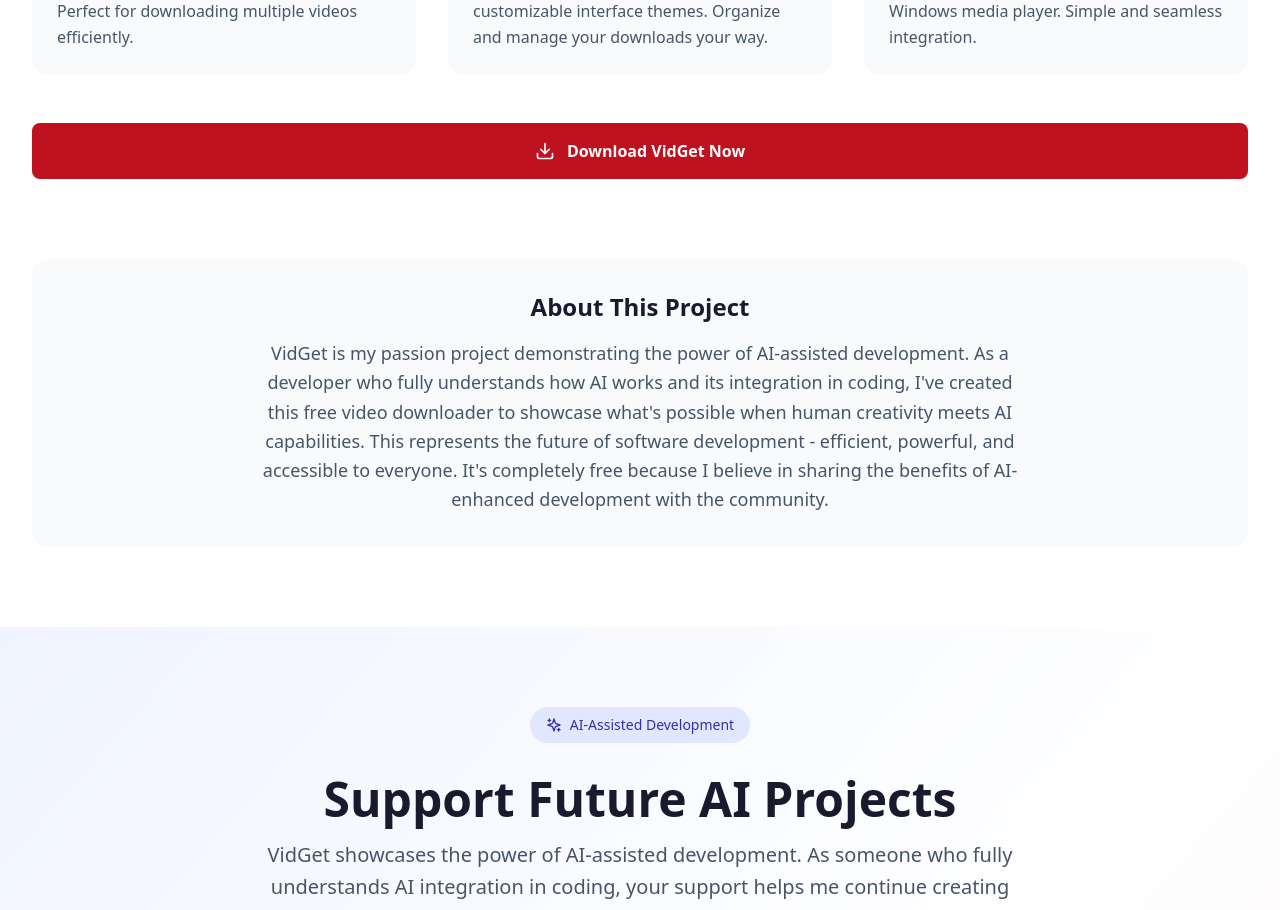
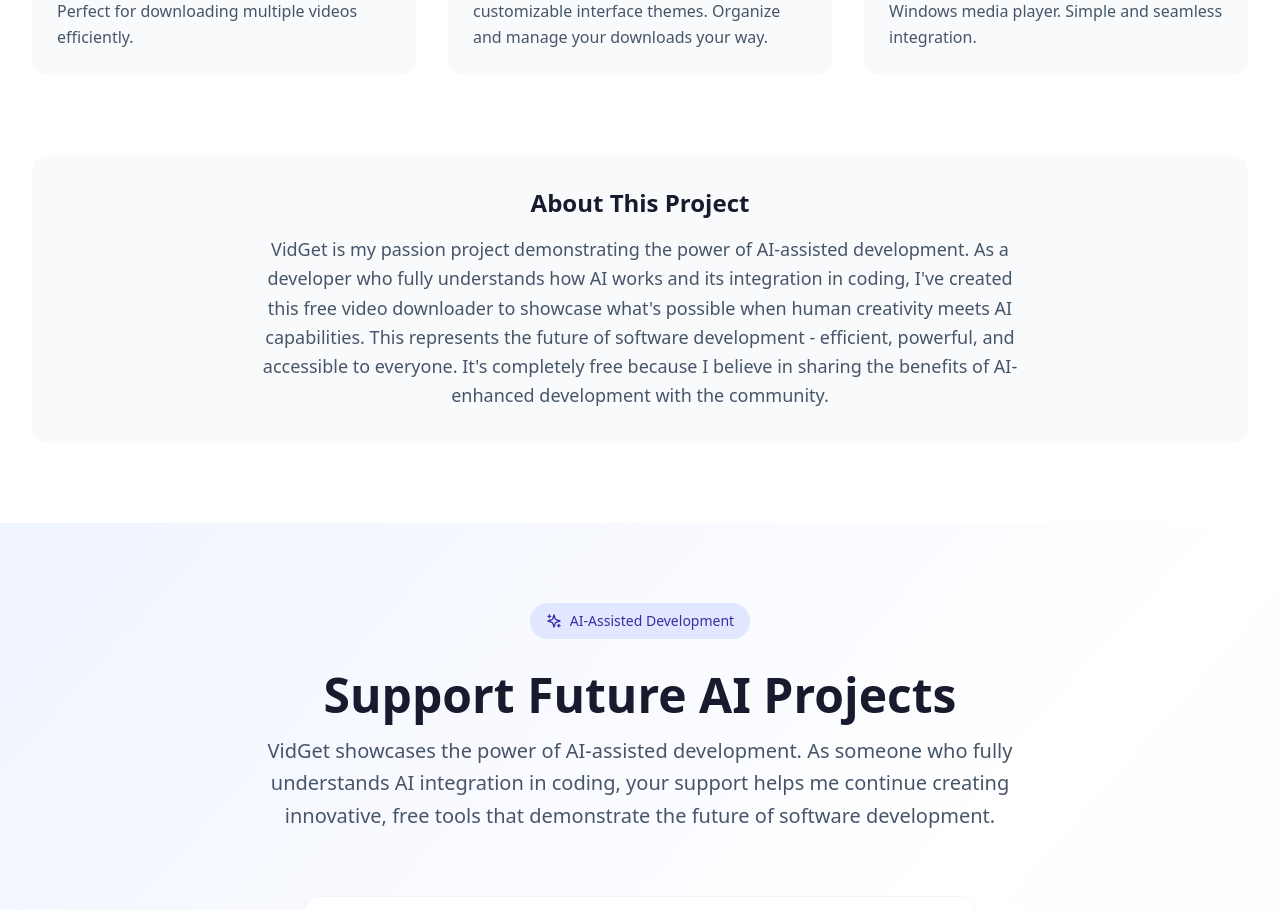
Before and after one commit to FCGLITCHES/Website-Simple-YTD, a React (Vite) app: page / in a window 1280 px wide. Shown: the part 1400-2310 px from the top of the page. Built offline with nearby package versions, Linux system fonts and the light colour scheme.

Commit message:
refactor: remove unnecessary download button from Features section

```diff
--- a/src/components/Features.tsx
+++ b/src/components/Features.tsx
@@ -76,16 +76,6 @@ const Features = () => {
           ))}
         </div>
 
-        <div className="text-center mt-12">
-          <a
-            href="https://github.com/FCGLITCHES/Website-Simple-YTD/releases/download/v1.0.0/SimpleYTDownloaderSetup.exe"
-            className="bg-primary-500 hover:bg-primary-600 text-white px-8 py-4 rounded-lg font-semibold flex items-center justify-center space-x-3 mx-auto transition-all duration-200 transform hover:scale-105"
-          >
-            <Download className="h-5 w-5" />
-            <span>Download VidGet Now</span>
-          </a>
-        </div>
-
         {/* About Section */}
         <div className="mt-20 bg-dark-50 dark:bg-gray-800 rounded-2xl p-8 transition-colors duration-200">
           <div className="text-center space-y-4">
```
